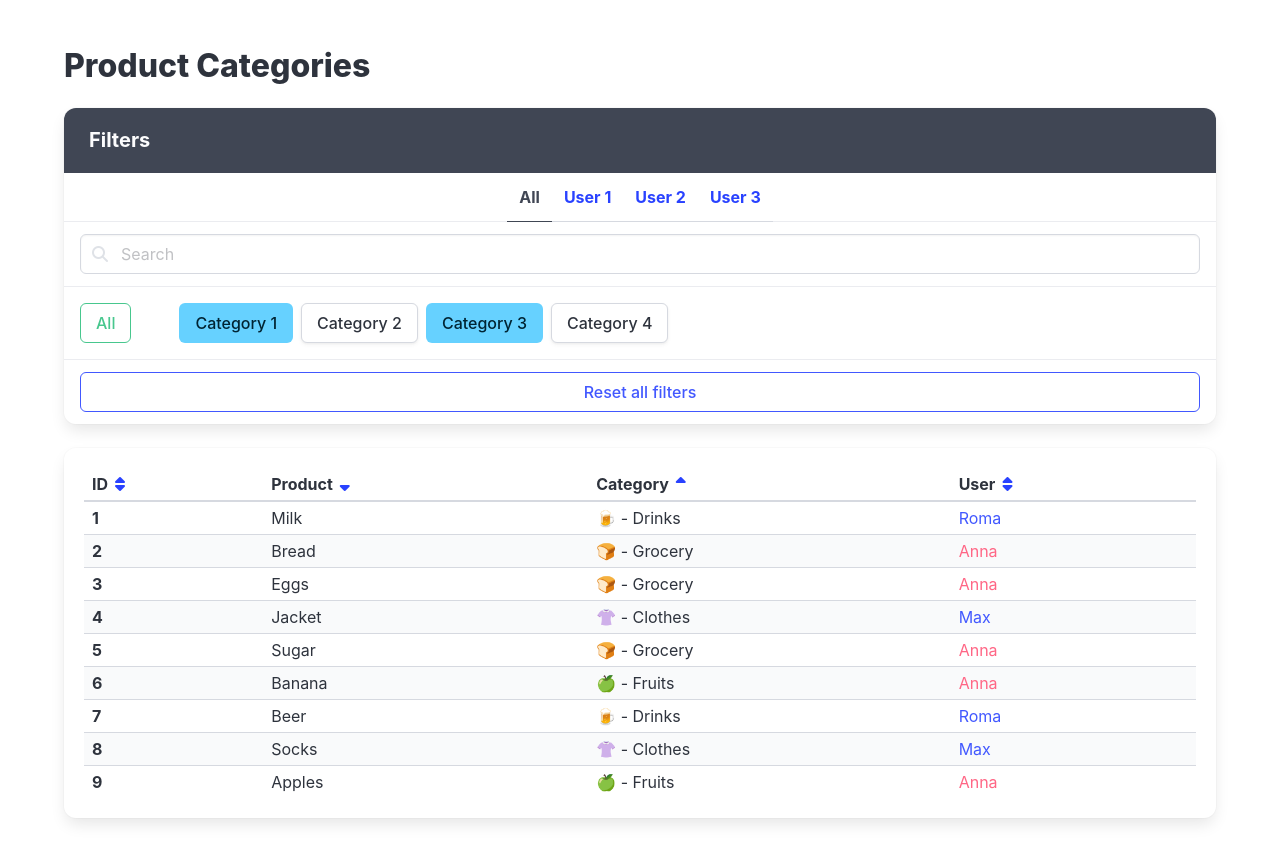
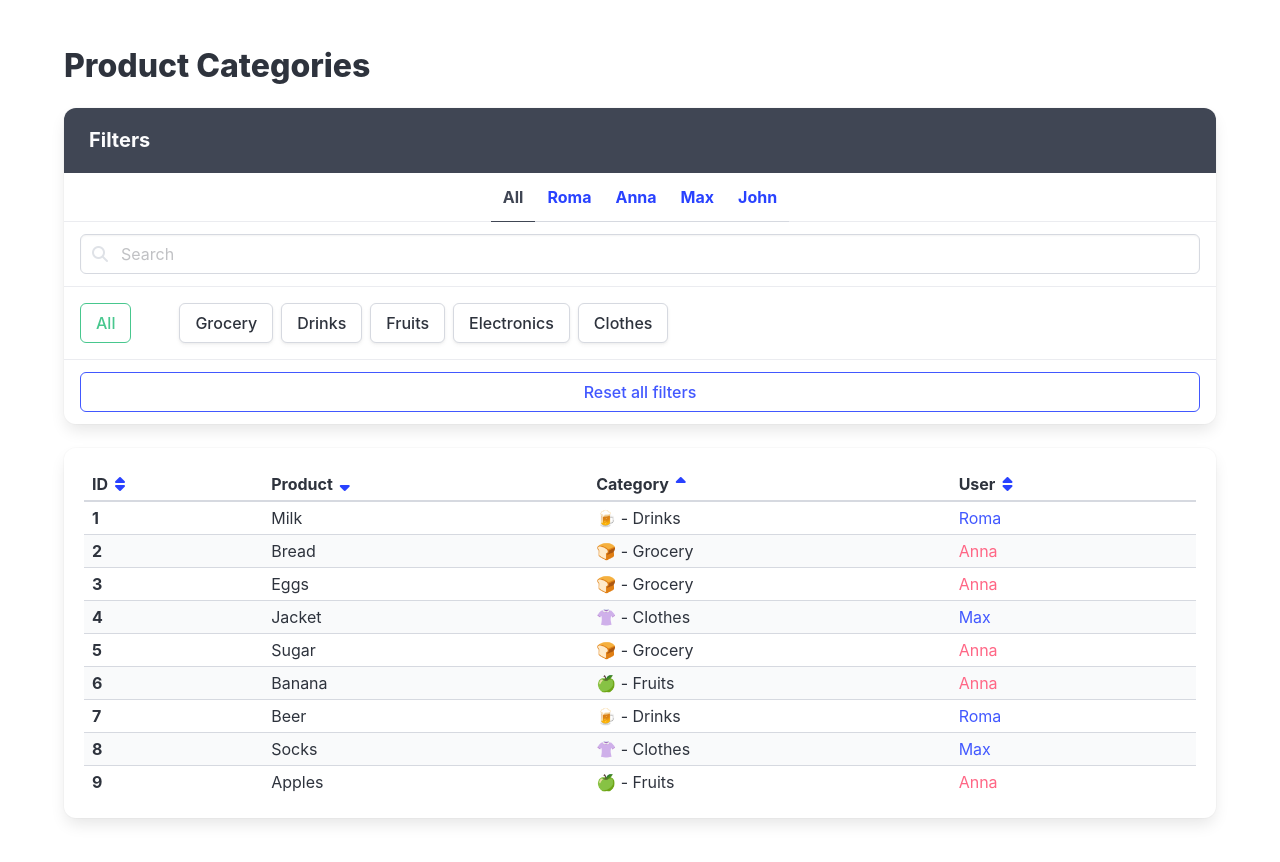
Before and after one commit to yelyzavetaz/react_practice, a React (Vite) app: page / in a window 1280 px wide. Shown: the top 862 px of the page. Built offline with nearby package versions, Linux system fonts and the light colour scheme.

Commit message:
Fix: make users and categpries dynamic

```diff
--- a/src/App.jsx
+++ b/src/App.jsx
@@ -75,33 +75,16 @@ export const App = () => {
               >
                 All
               </a>
-
+              {usersFromServer.map(user => (
                 <a
                   data-cy="FilterUser"
                   href="#/"
-                className={userIdSelected === 1 ? 'is-active' : ''}
-                onClick={() => setUserIdSelected(1)}
+                  className={userIdSelected === user.id ? 'is-active' : ''}
+                  onClick={() => setUserIdSelected(user.id)}
                 >
-                User 1
+                  {user.name}
                 </a>
-
-              <a
-                data-cy="FilterUser"
-                href="#/"
-                className={userIdSelected === 2 ? 'is-active' : ''}
-                onClick={() => setUserIdSelected(2)}
-              >
-                User 2
-              </a>
-
-              <a
-                data-cy="FilterUser"
-                href="#/"
-                className={userIdSelected === 3 ? 'is-active' : ''}
-                onClick={() => setUserIdSelected(3)}
-              >
-                User 3
-              </a>
+              ))}
             </p>
 
             <div className="panel-block">
@@ -145,29 +128,16 @@ export const App = () => {
               >
                 All
               </a>
-
+              {categoriesFromServer.map(category => (
                 <a
                   data-cy="Category"
-                className="button mr-2 my-1 is-info"
+                  className="button mr-2 my-1"
                   href="#/"
+                  key={category.id}
                 >
-                Category 1
+                  {category.title}
                 </a>
-
-              <a data-cy="Category" className="button mr-2 my-1" href="#/">
-                Category 2
-              </a>
-
-              <a
-                data-cy="Category"
-                className="button mr-2 my-1 is-info"
-                href="#/"
-              >
-                Category 3
-              </a>
-              <a data-cy="Category" className="button mr-2 my-1" href="#/">
-                Category 4
-              </a>
+              ))}
             </div>
 
             <div className="panel-block">
```
Lines whose indentation alone changed are shown as unchanged.
